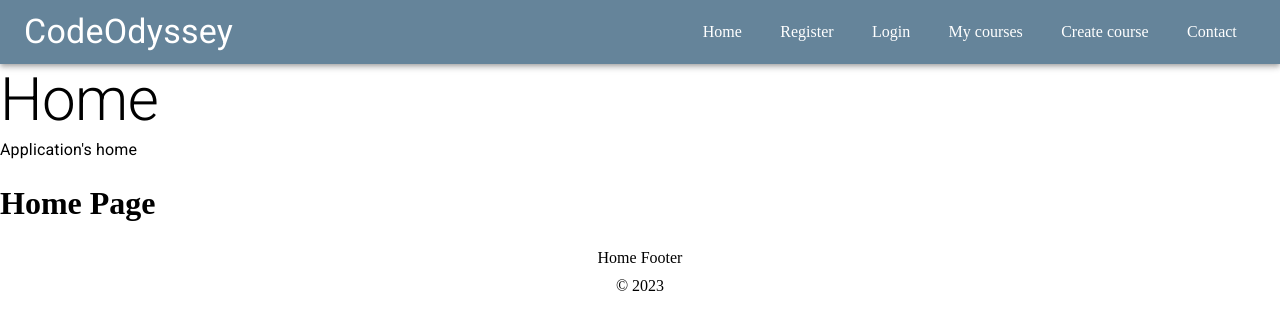
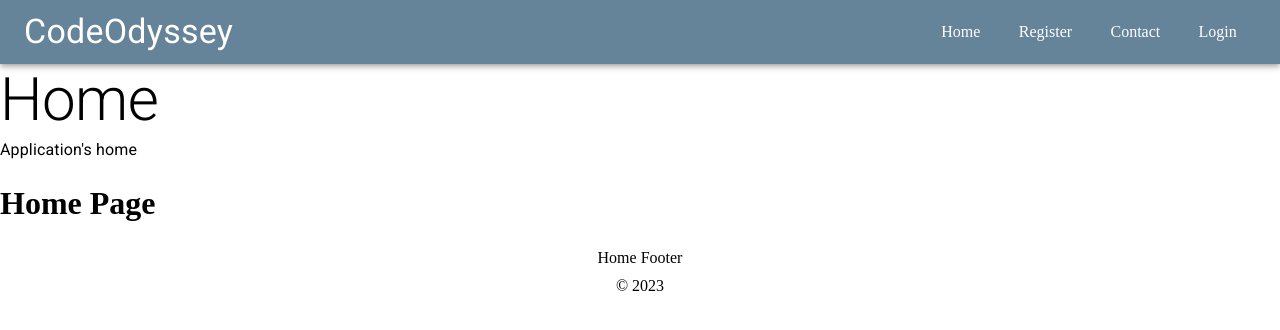
Before and after one commit to ifspcodelab/codeodyssey-frontend, a React (Vite) app: page / in a window 1280 px wide. Shown: the top 330 px of the page. Built offline with nearby package versions, Linux system fonts and the light colour scheme; what react-swipeable-views-utils would draw is missing.

Commit message:
feat: navbar displays elements according to user role

```diff
--- a/src/components/Navbar/index.tsx
+++ b/src/components/Navbar/index.tsx
@@ -8,24 +8,26 @@ import {useTranslation} from "react-i18next";
 import './style.css'
 import {useEffect, useState} from "react";
 import {JwtService} from "../../core/auth/JwtService";
+import {AccessToken} from "../../core/models/AccessToken";
+import {UserRole} from "../../core/models/UserRole";
+import {useNavigate} from "react-router-dom";
 
 
 function Navbar() {
   const { t } = useTranslation();
-  const [authenticated, setAuthenticated] = useState<boolean>(false);
+  const [token, setToken] = useState<AccessToken | null>(null);
+  const navigate = useNavigate();
 
   useEffect(() => {
     const jwtService = new JwtService();
-    const token = jwtService.getAccessToken();
-    if (token) {
-      setAuthenticated(true)
-    }
+    setToken(jwtService.getAccessToken());
   }, []);
 
   const handleLogout = () => {
     const jwtService = new JwtService();
     jwtService.removeTokens();
-    setAuthenticated(false)
+    setToken(null);
+    navigate("/");
     window.location.reload();
   }
 
@@ -39,27 +41,31 @@ function Navbar() {
             <Link className="link" to="/">
               Home
             </Link>
+            {!token &&
                 <Link className="link" to="/registration" >
                   {t("navbar.register")}
+                </Link>            }
+            <Link className="link" to="/contact">
+              {t("navbar.contact")}
             </Link>
-            {!authenticated ?
+            {token?.role === UserRole.PROFESSOR &&
+                <Link className="link" to="/create-course">
+                  {t("navbar.createCourse")}
+                </Link>}
+            {!token ?
                 <Link className="link" to="/login" >
                   {t("navbar.login")}
                 </Link>
                 :
+                <>
+                  <Link className="link" to="/courses">
+                    {t("navbar.courses")}
+                  </Link>
                   <Link className="link" onClick={handleLogout} to="/">
                     {t("navbar.logout")}
                   </Link>
+                </>
             }
-            <Link className="link" to="/courses">
-              {t("navbar.courses")}
-            </Link>
-            <Link className="link" to="/create-course">
-              {t("navbar.createCourse")}
-            </Link>
-            <Link className="link" to="/contact">
-              {t("navbar.contact")}
-            </Link>
           </div>
       </Toolbar>
     </AppBar>
```
Lines whose indentation alone changed are shown as unchanged.
